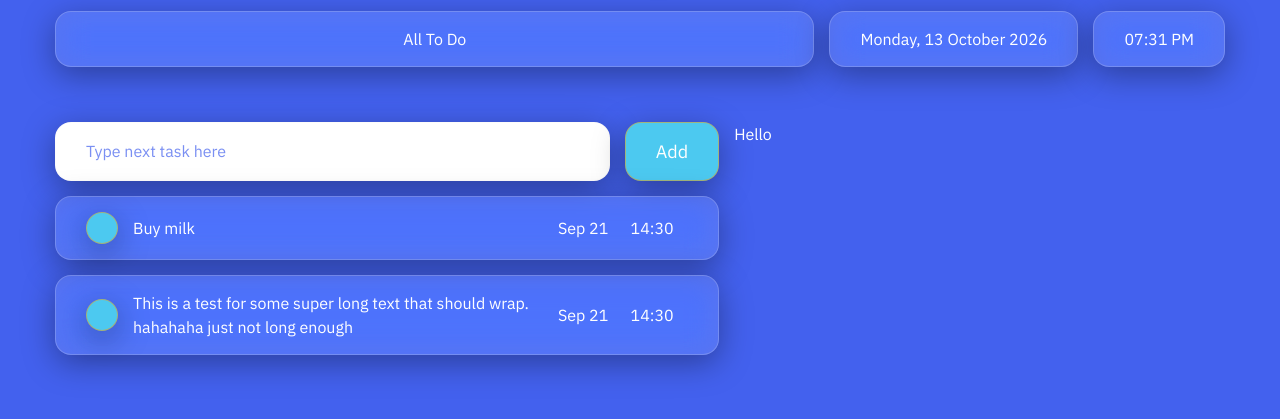
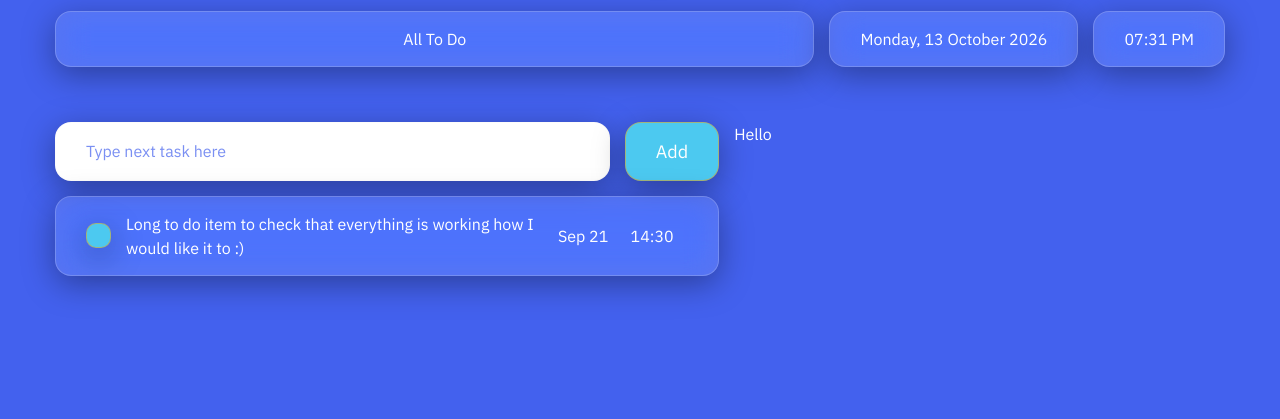
Before and after one commit to jrandetdev/todoApp, a plain HTML site: page index.html in a window 1280 px wide. Shown: the part 173-592 px from the top of the page. Drawn offline with Linux system fonts and the light colour scheme; a web font is replaced by a local one.

Commit message:
fix: button made square and flex is removed

```diff
--- a/index.html
+++ b/index.html
@@ -65,20 +65,9 @@
                   aria-pressed="false"
                   aria-label="Mark todo as done"
                 ></button>
-                <span i>Buy milk</span>
-                <time datetime="2026-09-21">Sep 21</time>
-                <time datetime="14:30">14:30</time>
-              </li>
-              <li class="surface glass todo">
-                <button
-                  class="surface tick-button"
-                  type="button"
-                  aria-pressed="false"
-                  aria-label="Mark todo as done"
-                ></button>
                 <span i
-                  >This is a test for some super long text that should wrap.
-                  hahahaha just not long enough</span
+                  >Long to do item to check that everything is working how I
+                  would like it to :)</span
                 >
                 <time datetime="2026-09-21">Sep 21</time>
                 <time datetime="14:30">14:30</time>
--- a/todo.css
+++ b/todo.css
@@ -117,9 +117,11 @@ main {
 }
 
 .tick-button {
-  width: 15px;
-  height: 15px;
-  padding: 15px;
+  flex: none;
+  width: 25px;
+  aspect-ratio: 1;
+  padding: 0px;
+  border-radius: 10px;
 }
 
 .surface.todo {
```
